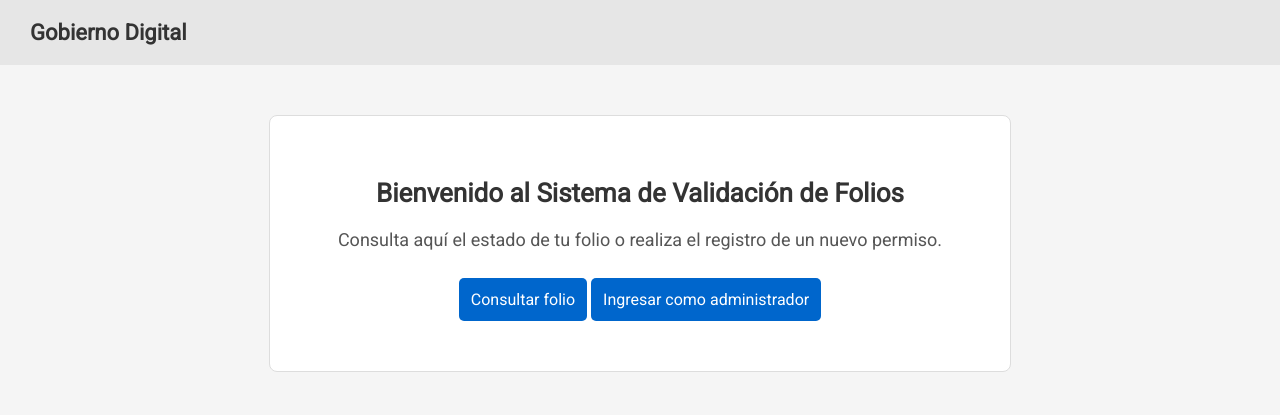
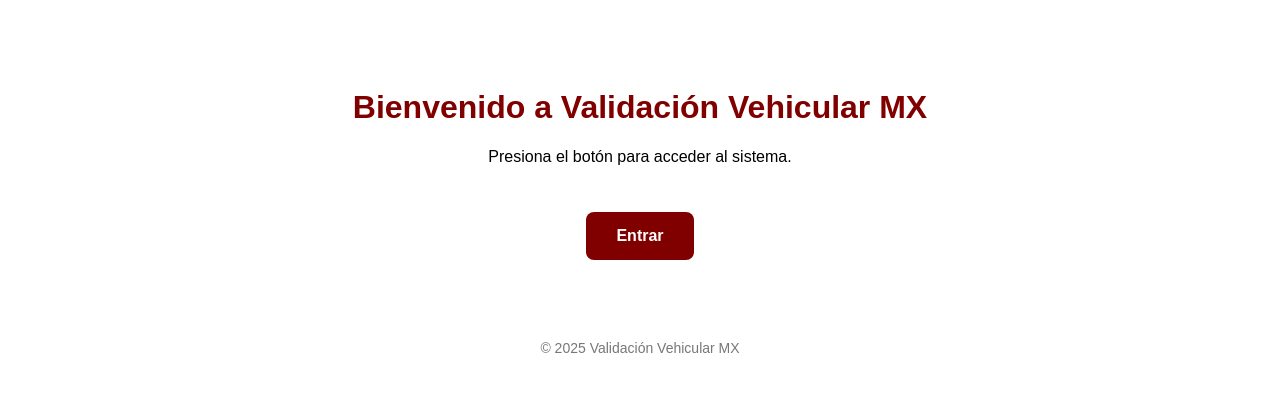
Before and after one commit to Gsr1989/registro-vehiculos, a Flask app: template templates/index.html in a window 1280 px wide. Shown: the top 415 px of the page. Run offline with Flask 3, Linux system fonts and the light colour scheme; the template is opened without the code that fills it, so the values that code supplies are empty.

Commit message:
Update index.html

```diff
--- a/templates/index.html
+++ b/templates/index.html
@@ -2,74 +2,43 @@
 <html lang="es">
 <head>
     <meta charset="UTF-8">
-  <meta name="viewport" content="width=device-width, initial-scale=1.0">
-  <title>Inicio - Gobierno Digital</title>
-  <link href="https://fonts.googleapis.com/css2?family=Roboto&display=swap" rel="stylesheet">
+    <title>Validación Vehicular MX</title>
     <style>
         body {
-      font-family: 'Roboto', sans-serif;
-      background-color: #f5f5f5;
-      margin: 0;
-      padding: 0;
+            background-color: #ffffff;
+            font-family: Arial, sans-serif;
+            text-align: center;
+            padding: 60px 20px;
         }
-    header {
-      background-color: #e6e6e6;
-      padding: 20px 30px;
+        h1 {
+            color: #800000;
         }
-    header h1 {
-      margin: 0;
-      font-size: 22px;
-      color: #333;
+        a {
+            text-decoration: none;
+            background-color: #800000;
+            color: white;
+            padding: 15px 30px;
+            border-radius: 8px;
+            font-weight: bold;
+            display: inline-block;
+            margin-top: 30px;
         }
-    main {
-      max-width: 700px;
-      margin: 50px auto;
-      background-color: #fff;
-      padding: 40px 20px;
-      border-radius: 8px;
-      border: 1px solid #ddd;
-      text-align: center;
-    }
-    h2 {
-      font-size: 26px;
-      color: #333;
-    }
-    p {
-      font-size: 18px;
-      color: #555;
-    }
-    .boton {
-      display: block;
-      background-color: #0066cc;
-      color: white;
-      padding: 12px;
-      margin: 10px auto;
-      border-radius: 5px;
-      text-decoration: none;
-      font-size: 16px;
-      width: 100%;
-      max-width: 300px;
-    }
-    .boton:hover {
-      background-color: #004c99;
-    }
-    @media (min-width: 768px) {
-      .boton {
-        display: inline-block;
-        width: auto;
-      }
+        footer {
+            margin-top: 80px;
+            color: #777;
+            font-size: 14px;
         }
     </style>
 </head>
 <body>
-  <header>
-    <h1>Gobierno Digital</h1>
-  </header>
-  <main>
-    <h2>Bienvenido al Sistema de Validación de Folios</h2>
-    <p>Consulta aquí el estado de tu folio o realiza el registro de un nuevo permiso.</p>
-    <a href="/consulta" class="boton">Consultar folio</a>
-    <a href="/login" class="boton">Ingresar como administrador</a>
-  </main>
+
+    <h1>Bienvenido a Validación Vehicular MX</h1>
+    <p>Presiona el botón para acceder al sistema.</p>
+    <a href="{{ url_for('login') }}">Entrar</a>
+
+    <footer>
+        &copy; 2025 Validación Vehicular MX
+    </footer>
+
 </body>
 </html>
```
Lines whose indentation alone changed are shown as unchanged.
